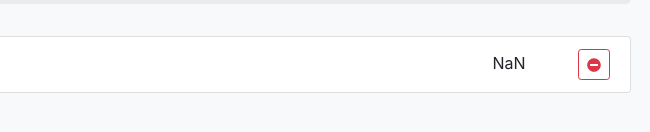
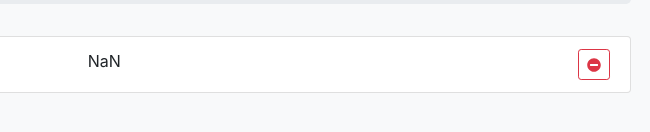
Before and after one commit to prithvi60/expense, a plain HTML site: page index.html in a window 1280 px wide. Both pictures are taken after a click on the button "ENTER". Shown: the part 368-500 px from the top of the page, 564-1214 px from the left. Drawn offline with nearby package versions, Linux system fonts and the light colour scheme.

Commit message:
UI design

```diff
--- a/index.html
+++ b/index.html
@@ -150,26 +150,26 @@
             // `
 
             // map func to loop the list
-            const allExpesneHTML= allExpenses.map(expense =>{
-                // createListItem(expense)
-                return`
-                <li class="list-group-item d-flex justify-content-between">
-							<div class="d-flex flex-column">
-								${expense.desc}
-								<small class="text-muted">March 11, 2021</small>
-							</div>
-							<div>
-								<span class="px-5">
-									${expense.amount}
-								</span>
-								<button type="button" class="btn btn-outline-danger btn-sm">
-                                    <i class="fas fa-minus-circle"></i>
-								</button>
-							</div>
-						</li>
-                `;
+            // const allExpesneHTML= allExpenses.map(expense =>{ createListItem(expense) });
+            const allExpesneHTML= allExpenses.map(createListItem);
+                // return`
+                //  <li class="list-group-item d-flex justify-content-between">
+				//  			<div class="d-flex flex-column">
+				//  				${expense.desc}
+				//  				<small class="text-muted">March 11, 2021</small>
+				//  			</div>
+				//  			<div>
+				//  				<span class="px-5">
+				//  					${expense.amount}
+				//  				</span>
+				//  				<button type="button" class="btn btn-outline-danger btn-sm">
+                //                      <i class="fas fa-minus-circle"></i>
+				//  				</button>
+				//  			</div>
+				//  		</li>
+                //  `;
 
-            });
+            // });
             //  join func to join strings and remove comma
             const joinedAllExpenseHTML = allExpesneHTML.join("");
             // console.log(allExpesneHTML);
@@ -199,25 +199,24 @@
         element.addEventListener("click",addExpenseToTotal,false);
 
         // view layer
-        // function createListItem({ desc, amount }) {
-        //     return`
-        //         <li class="list-group-item d-flex justify-content-between">
-		// 					<div class="d-flex flex-column">
-		// 						${desc}
-		// 						<small class="text-muted">March 11, 2021</small>
-		// 					</div>
-		// 					<div>
-		// 						<span class="px-5">
-		// 							${amount}
-		// 						</span>
-		// 						<button type="button" class="btn btn-outline-danger btn-sm">
-        //                             <i class="fas fa-minus-circle"></i>
-		// 						</button>
-		// 					</div>
-		// 				</li>
-        //         `;
+        function createListItem({ desc, amount }){
+            return`
+                <li class="list-group-item d-flex justify-content-between">
+							<div class="d-flex flex-column">
+                            ${desc}
+                            <small class="text-muted">March 11, 2021</small>
+							</div>
 
-        // }
+                            <span class="px-5">
+                            ${amount}
+                            </span>
+                            <button type="button" class="btn btn-outline-danger btn-sm">
+                            <i class="fas fa-minus-circle"></i>
+                            </button>
+							</div>
+                </li>
+                  ` ;
+        }
 
     </script>
 </body>
```
